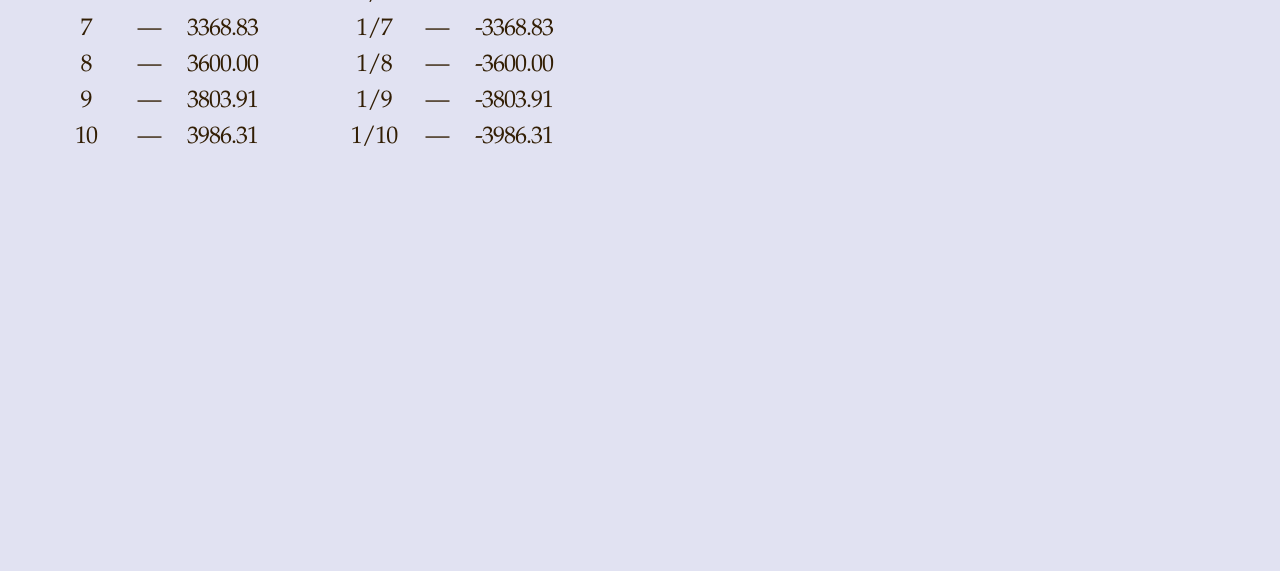
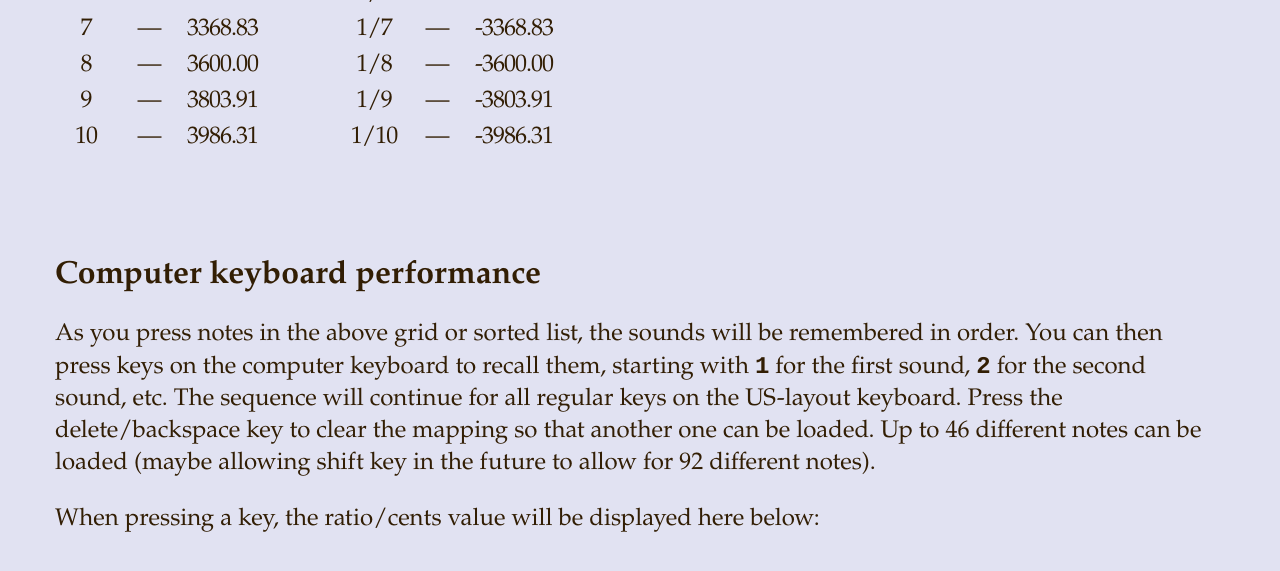
Before and after one commit to craigsapp/ratioscore, a Jekyll site: the page built from doc/interval-grid/index.md, in a window 1280 px wide and 900 px high, scrolled down 1814 px. Shown: the top 571 px of the window. Built offline with Jekyll 4.4.1, drawn with Linux system fonts in a browser that asks for light colours; some of the changed lines change nothing that is shown.

Commit message:
Added computer keyboard playback of notes on interval grid.

```diff
--- a/doc/interval-grid/index.md
+++ b/doc/interval-grid/index.md
@@ -21,3 +21,19 @@
 <nobr><label for="playref">Play&nbsp;reference:</label><input id="playref" checked type="checkbox"></nobr>
 
 <div id="grid"></div>
+
+
+<h2> Computer keyboard performance </h2>
+
+As you press notes in the above grid or sorted list, the sounds
+will be remembered in order.  You can then press keys on the computer
+keyboard to recall them, starting with `1` for the first sound, `2`
+for the second sound, etc.  The sequence will continue for all regular
+keys on the US-layout keyboard.  Press the delete/backspace key to clear
+the mapping so that another one can be loaded.  Up to 46 different notes
+can be loaded (maybe allowing shift key in the future to allow for 92
+different notes).
+
+When pressing a key, the ratio/cents value will be displayed here below:
+
+<div style="font-size: 3em; font-weight: bold;" id="notename"></div>
--- a/doc/interval-grid/listeners.html
+++ b/doc/interval-grid/listeners.html
@@ -79,4 +79,96 @@
 });
 
 
+
+//////////////////////////////
+//
+// keypress event handlers --
+//
+
+document.addEventListener("keydown", function (event) {
+	// console.log("KEY", event.key);
+	let target = event.target;
+	if (target.nodeName === "INPUT") {
+		return;
+	}
+	if (event.metaKey) {
+		return;
+	}
+	if (event.key === "Meta") {
+		return;
+	}
+
+	if (event.key === "Backspace") {
+		// Clear mapping sounds to computer keys.
+		AUDIOsequence = [];
+		AUDIOseqname = [];
+		var notename = document.querySelector("#notename");
+		if (notename) {
+			notename.innerHTML = "";
+		}
+		event.preventDefault();
+		return;
+	}
+
+	let sequence = {};
+	sequence["1"] = 0;
+	sequence["2"] = 1;
+	sequence["3"] = 2;
+	sequence["4"] = 3;
+	sequence["5"] = 4;
+	sequence["6"] = 5;
+	sequence["7"] = 6;
+	sequence["8"] = 7;
+	sequence["9"] = 8;
+	sequence["0"] = 9;
+	sequence["-"] = 10;
+	sequence["="] = 11;
+	sequence["q"] = 12;
+	sequence["w"] = 13;
+	sequence["e"] = 14;
+	sequence["r"] = 15;
+	sequence["t"] = 16;
+	sequence["y"] = 17;
+	sequence["u"] = 18;
+	sequence["i"] = 19;
+	sequence["o"] = 20;
+	sequence["p"] = 21;
+	sequence["["] = 22;
+	sequence["]"] = 23;
+	sequence["\\"] = 24;
+	sequence["a"] = 25;
+	sequence["s"] = 26;
+	sequence["d"] = 27;
+	sequence["f"] = 28;
+	sequence["g"] = 29;
+	sequence["h"] = 30;
+	sequence["j"] = 31;
+	sequence["k"] = 32;
+	sequence["l"] = 33;
+	sequence[";"] = 34;
+	sequence["'"] = 35;
+	sequence["z"] = 36;
+	sequence["x"] = 37;
+	sequence["c"] = 38;
+	sequence["v"] = 39;
+	sequence["b"] = 40;
+	sequence["n"] = 41;
+	sequence["m"] = 42;
+	sequence[","] = 43;
+	sequence["."] = 44;
+	sequence["/"] = 45;
+
+	if (AUDIOsequence[sequence[event.key]]) {
+		playMp3Url(AUDIOcache[AUDIOsequence[sequence[event.key]]]);
+		let interval = AUDIOseqname[sequence[event.key]];
+		let nelement = document.querySelector("#notename");
+		if (nelement) {
+			nelement.innerHTML = interval;
+		}
+		event.preventDefault();
+	}
+
+});
+
+
 </script>
--- a/doc/interval-grid/reference-pitch.html
+++ b/doc/interval-grid/reference-pitch.html
@@ -1,4 +1,11 @@
 <select id="reference">
+	<option value="C6">C6</option>
+	<option value="B5">B5</option>
+	<option value="A5">A5</option>
+	<option value="G5">G5</option>
+	<option value="F5">F5</option>
+	<option value="E5">E5</option>
+	<option value="D5">D5</option>
 	<option value="C5">C5</option>
 	<option value="B4">B4</option>
 	<option value="A4">A4</option>
--- a/doc/interval-grid/scripts-local.html
+++ b/doc/interval-grid/scripts-local.html
@@ -6,6 +6,9 @@
 {% include_relative RationalNumber-math.js %}
 
 
+let AUDIOcache = {};
+let AUDIOsequence = [];
+let AUDIOseqname  = [];
 
 //////////////////////////////
 //
@@ -320,7 +323,15 @@
 		cents = target.textContent;
 	}
 	let ratioscore = createRatioscoreCents(cents);
-	// console.log("RATIOSCORE", ratioscore);
+	if (AUDIOcache[ratioscore]) {
+		AUDIOsequence.push(ratioscore);
+		AUDIOseqname.push(cents + " cents");
+		AUDIOratioscore = ratioscore;
+		AUDIOurl = AUDIOcache[ratioscore];
+		playMp3();
+		return;
+	}
+
 	let formdata = new FormData();
 	formdata.append("inputdata", ratioscore);
 	formdata.append("outputformat", "mp3");
@@ -330,6 +341,9 @@
 	request.onload = function () {
 		let myblob = this.response;
 		let audiourl = window.URL.createObjectURL(myblob);
+		AUDIOcache[ratioscore] = audiourl;
+		AUDIOsequence.push(ratioscore);
+		AUDIOseqname.push(cents + " cents");
 		AUDIOratioscore = ratioscore;
 		AUDIOurl = audiourl;
 		playMp3();
@@ -354,6 +368,15 @@
 		interval = target.textContent;
 	}
 	let ratioscore = createRatioscore(interval);
+	if (AUDIOcache[ratioscore]) {
+		AUDIOsequence.push(ratioscore);
+		AUDIOseqname.push(interval);
+		AUDIOratioscore = ratioscore;
+		AUDIOurl = AUDIOcache[ratioscore];
+		playMp3();
+		return;
+	}
+
 	// console.log("RATIOSCORE", ratioscore);
 	let formdata = new FormData();
 	formdata.append("inputdata", ratioscore);
@@ -364,11 +387,15 @@
 	request.onload = function () {
 		let myblob = this.response;
 		let audiourl = window.URL.createObjectURL(myblob);
+		AUDIOcache[ratioscore] = audiourl;
+		AUDIOsequence.push(ratioscore);
+		AUDIOseqname.push(interval);
 		AUDIOratioscore = ratioscore;
 		AUDIOurl = audiourl;
 		playMp3();
 	};
 	request.send(formdata);
+
 }
 
 
@@ -477,6 +504,42 @@
 }
 
 
+
+///////////////////////////////
+//
+// playMp3Url --
+//
+
+function playMp3Url(url) {
+	if (!AUDIO) {
+	   AUDIO = document.getElementById('audio');
+  	}
+	if (!AUDIO) {
+		AUDIO = document.createElement("AUDIO");
+		AUDIO.id = "audio";
+		document.body.appendChild(AUDIO);
+	}
+   if (!AUDIO) {
+		console.log('Error: could not set up audio interface\n');
+		return false;
+   }
+
+	AUDIO.style.display = "none";
+	var source = AUDIO.querySelector("source");
+	if (!source) {
+		source = document.createElement("SOURCE");
+		AUDIO.appendChild(source);
+	}
+
+	source.src = url;
+	AUDIO.load();
+	AUDIO.currentTime = 0;
+	AUDIO.play();
+
+}
+
+
+
 //////////////////////////////
 //
 // playAudioUrl --
@@ -504,7 +567,6 @@
 	// AUDIO.onpause = function () { }
 
 	AUDIO.style.display = "none";
-
 	var source = AUDIO.querySelector("source");
 	if (!source) {
 		source = document.createElement("SOURCE");
```
